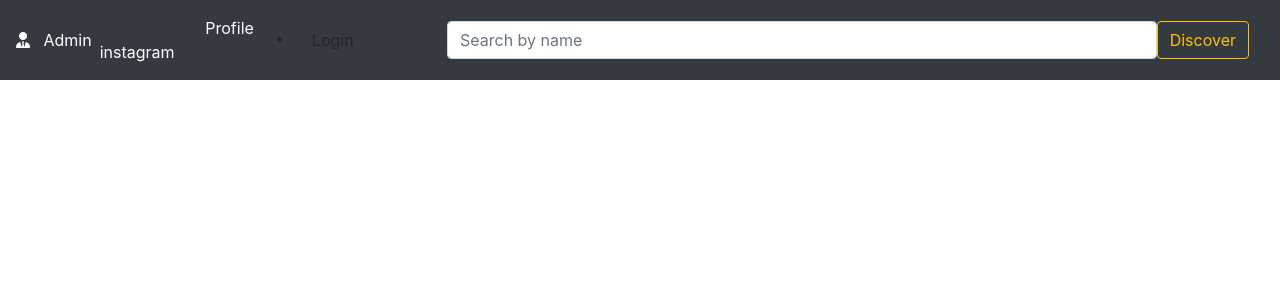
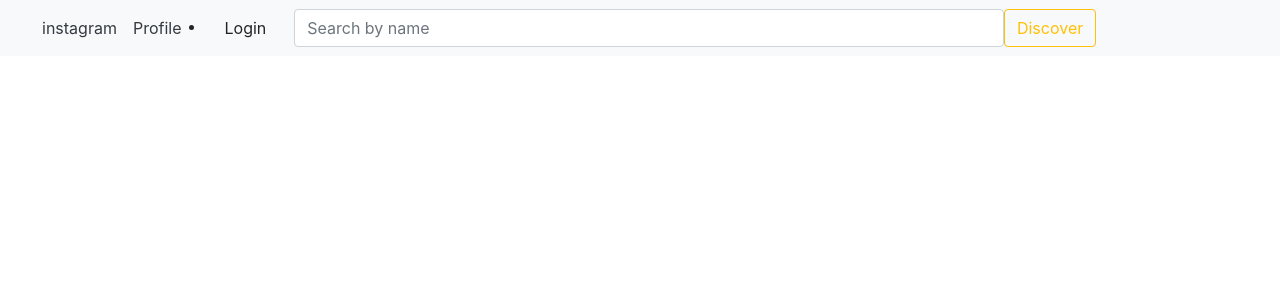
Before and after one commit to claudiahW/Instaview, a Django app: template instaview/templates/all-photos/index.html in a window 1280 px wide. Shown: the top 300 px of the page. Run offline with Django 3.2, Linux system fonts and the light colour scheme; the template is opened without the code that fills it, so the values that code supplies are empty; some libraries are stand-ins or nearby versions; some web fonts are replaced.

Commit message:
style navigation bar

```diff
--- a/instaview/templates/navbar.html
+++ b/instaview/templates/navbar.html
@@ -1,36 +1,52 @@
-<nav class="navbar navbar-expand-lg navbar-light bg-dark fixed-top navi">
-  <a style="color:black;" href="/admin" class="nav-item text-white" active-color="black"><i
-      class="fas fa-user-tie text-white"></i>&nbsp; &nbsp;Admin</a>
+<nav class="navbar navbar-expand-lg navbar-light bg-light fixed-top navi">
    <button class="navbar-toggler" type="button" data-toggle="collapse" data-target="#navbarNavAltMarkup"
     aria-controls="navbarNavAltMarkup" aria-expanded="false" aria-label="Toggle navigation">
     <span class="navbar-toggler-icon"></span>
   </button>
   <div class="collapse navbar-collapse " id="navbarNavAltMarkup">
-    <div class="navbar-nav text-white">
+    <div class="navbar-nav text-dark">
       <ul class="navbar-nav me-auto mb-2 mb-lg-0">
         <li class="nav-item">
-          <a class="nav-link active text-white" aria-current="page" href="/">&nbsp; &nbsp; instagram</a>
+          <a class="nav-link active text-dark" aria-current="page" href="/">&nbsp; &nbsp; instagram</a>
         </li>
       </ul>
       <li class="nav-item">
-        <a class="nav-link active text-white" aria-current="page" href="/profile/">Profile</a>
+        <a class="nav-link active text-dark" aria-current="page" href="/profile/">Profile</a>
       </li>
     </div>
-    <div class="col-sm-6 col-md-6">
     {% if user.is_authenticated %}
 
-      <!-- <a href="/accounts/password/change" class="text-white">Change Password</a> -->
+            <li class="dropdown btn btn-default">
+                <a href="#" class="dropdown-toggle btn btn-default" data-toggle="dropdown"
+                     style="font-weight: 700;"><i class="far fa-user"></i>
+
+                </a>
+                <ul class="dropdown-menu" role="menu" style="font-weight: 700; text-decoration: none;" >
+                    <li>
+                        <a class='btn btn-default' href="/profile" >Add Post</a>
+                    </li>
+                    <li class="nav-item">
+                        <a class="btn btn-default " href="/admin"
+                            >Dashboard</a>
                     </li>
                     <li>
-        <a href="/logout" style="text-align:justify;" >Logout</a>
+                        <a class='btn btn-default' href="/accounts/register" >Register</a>
+                    </li>
+                    <li>
+
+                        <a class='btn btn-default' href="/admin/password_change" >Change
+                            Password</a>
+                    </li>
+                    <li>
+                        <a class='btn btn-default' href="/logout">Log Out</a>
                     </li>
                 </ul>
+            </li>
+
         {% else %}
         <li>
-        <a class='btn btn-default' href="/accounts/login">Login</a>
+            <a class='btn btn-default' href="/login">Login</a>
         </li>
-    </div>
-  </div>
         {% endif %}
 
   <div class="col-sm-4 col-md-8 navbar-right">
@@ -40,4 +56,5 @@
         <button class="btn btn-outline-warning" type="submit">Discover</button>
       </form>
   </div>
+  <hr>
 </nav>
```
Lines whose indentation alone changed are shown as unchanged.
